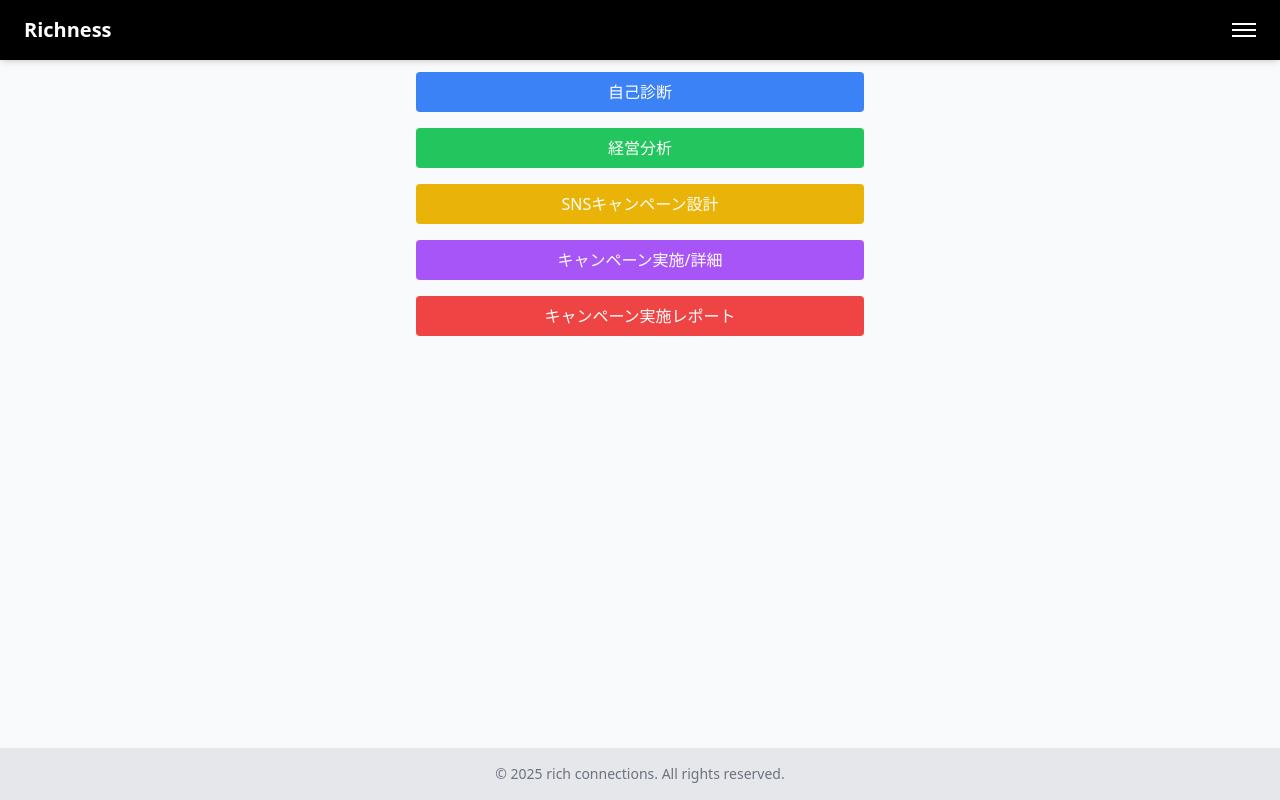
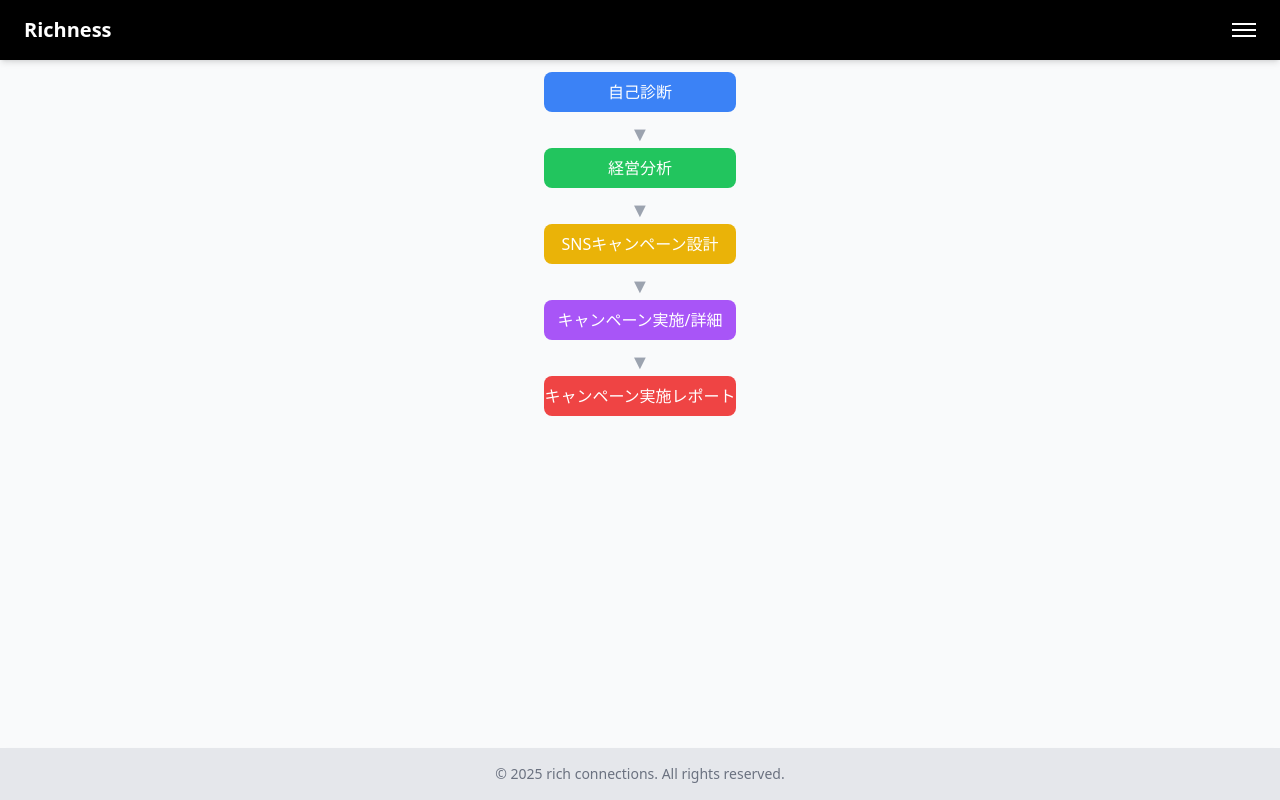
Before and after one commit to teishito/step4-richconnections-front, a Next.js app: page / in a window 1280 px wide. Built offline with nearby package versions, Linux system fonts and the light colour scheme.

Commit message:
Update DashboardMenu.jsx

```diff
--- a/components/DashboardMenu.jsx
+++ b/components/DashboardMenu.jsx
@@ -10,12 +10,34 @@ export default function DashboardMenu() {
   };
 
   return (
-    <div className="space-y-4 w-full max-w-md mt-12">
-      <button className="w-full bg-blue-500 text-white py-2 rounded" onClick={() => handleNavigate("/diagnosis")}>自己診断</button>
-      <button className="w-full bg-green-500 text-white py-2 rounded" onClick={() => handleNavigate("/diagnosis-analysis")}>経営分析</button>
-      <button className="w-full bg-yellow-500 text-white py-2 rounded" onClick={() => handleNavigate("/sns-campaign")}>SNSキャンペーン設計</button>
-      <button className="w-full bg-purple-500 text-white py-2 rounded" onClick={() => handleNavigate("/campaign-detail")}>キャンペーン実施/詳細</button>
-      <button className="w-full bg-red-500 text-white py-2 rounded" onClick={() => handleNavigate("/campaign-report")}>キャンペーン実施レポート</button>
+    <div className="space-y-2 text-center mt-12">
+      <Link href="/diagnosis">
+        <button className="w-full bg-blue-500 text-white py-2 rounded-lg">自己診断</button>
+      </Link>
+
+      <div className="text-gray-400 text-xl">▼</div>
+
+      <Link href="/diagnosis-analysis">
+        <button className="w-full bg-green-500 text-white py-2 rounded-lg">経営分析</button>
+      </Link>
+
+      <div className="text-gray-400 text-xl">▼</div>
+
+      <Link href="/sns-campaign">
+        <button className="w-full bg-yellow-500 text-white py-2 rounded-lg">SNSキャンペーン設計</button>
+      </Link>
+
+      <div className="text-gray-400 text-xl">▼</div>
+
+      <Link href="/campaign-detail">
+        <button className="w-full bg-purple-500 text-white py-2 rounded-lg">キャンペーン実施/詳細</button>
+      </Link>
+
+      <div className="text-gray-400 text-xl">▼</div>
+
+      <Link href="/campaign-report">
+        <button className="w-full bg-red-500 text-white py-2 rounded-lg">キャンペーン実施レポート</button>
+      </Link>
     </div>
   );
 }
```
